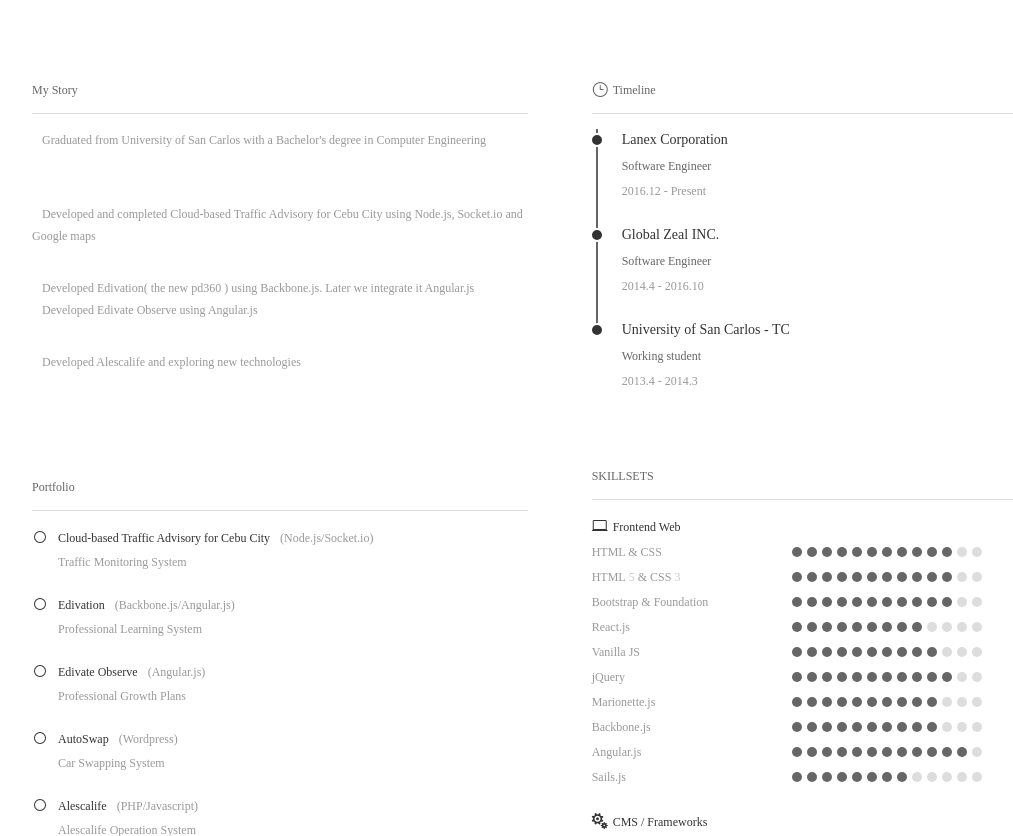
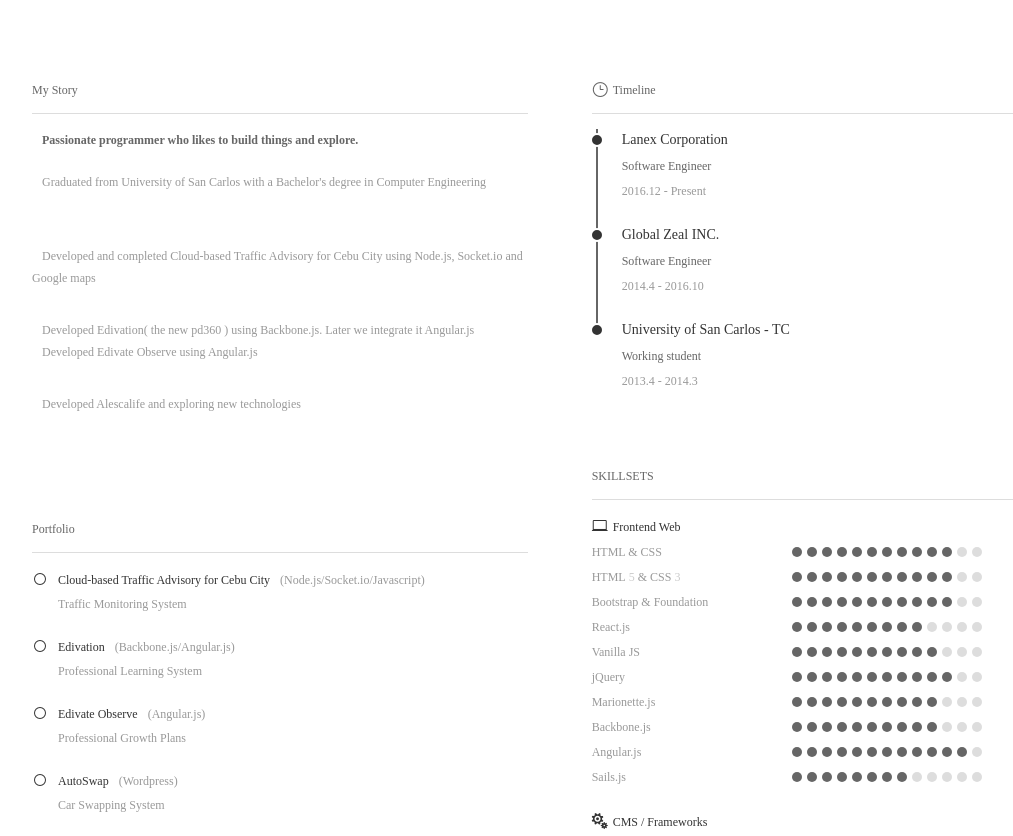
Before and after one commit to quiz16/quiz16.github.io, a PHP site: page / in a window 1280 px wide. Shown: the part 228-1064 px from the top of the page, without its empty margins (80-1093 px from the left). Run offline with PHP 8.4, Linux system fonts and the light colour scheme.

Commit message:
add details in my story

```diff
--- a/css/style.css
+++ b/css/style.css
@@ -253,6 +253,6 @@ b.doing.r5 img:hover { width: 47px;
 .carousel-control:hover,.tip_area_close:hover { background-color: rgba(0,0,0,0.6); }
 .carousel-control:active,.tip_area_close:active { background-color: rgba(0,0,0,0.7); }
 
-.s2 .new-line {
+.new-line {
 	display : block;
 }
--- a/index.html
+++ b/index.html
@@ -60,7 +60,10 @@
                     <div class="info_area info_left info_content">
 
                         <h5>My Story</h5>
-                        <p class="desc"><em class="count"></em>Graduated from University of San Carlos with a Bachelor's degree in Computer Engineering</p>
+<p><em class="count"></em><b>Passionate programmer who likes to build things and explore.</b></p>
+                        <p class="desc">
+<em class="count"></em>Graduated from University of San Carlos with a Bachelor's degree in Computer Engineering
+</p>
                         <!-- s1~s5 为对应右侧 时间点 -->
                         <p class="desc s1"><em class="count"></em>Developed and completed Cloud-based Traffic Advisory for Cebu City using Node.js, Socket.io and Google maps</p>
 												<p class="desc s2"><em class="count"></em>Developed Edivation( the new pd360 ) using Backbone.js. Later we integrate it Angular.js
@@ -71,7 +74,7 @@
                         <ul>
                             <li class="clearfix">
                                 <div class="con">
-                                    <h3><i aria-hidden="true" data-icon="&#x5b;"></i>Cloud-based Traffic Advisory for Cebu City<em>(Node.js/Socket.io)</em></h3>
+                                    <h3><i aria-hidden="true" data-icon="&#x5b;"></i>Cloud-based Traffic Advisory for Cebu City<em>(Node.js/Socket.io/Javascript)</em></h3>
                                     <p>Traffic Monitoring System</p>
                                 </div>
                             </li>
```
